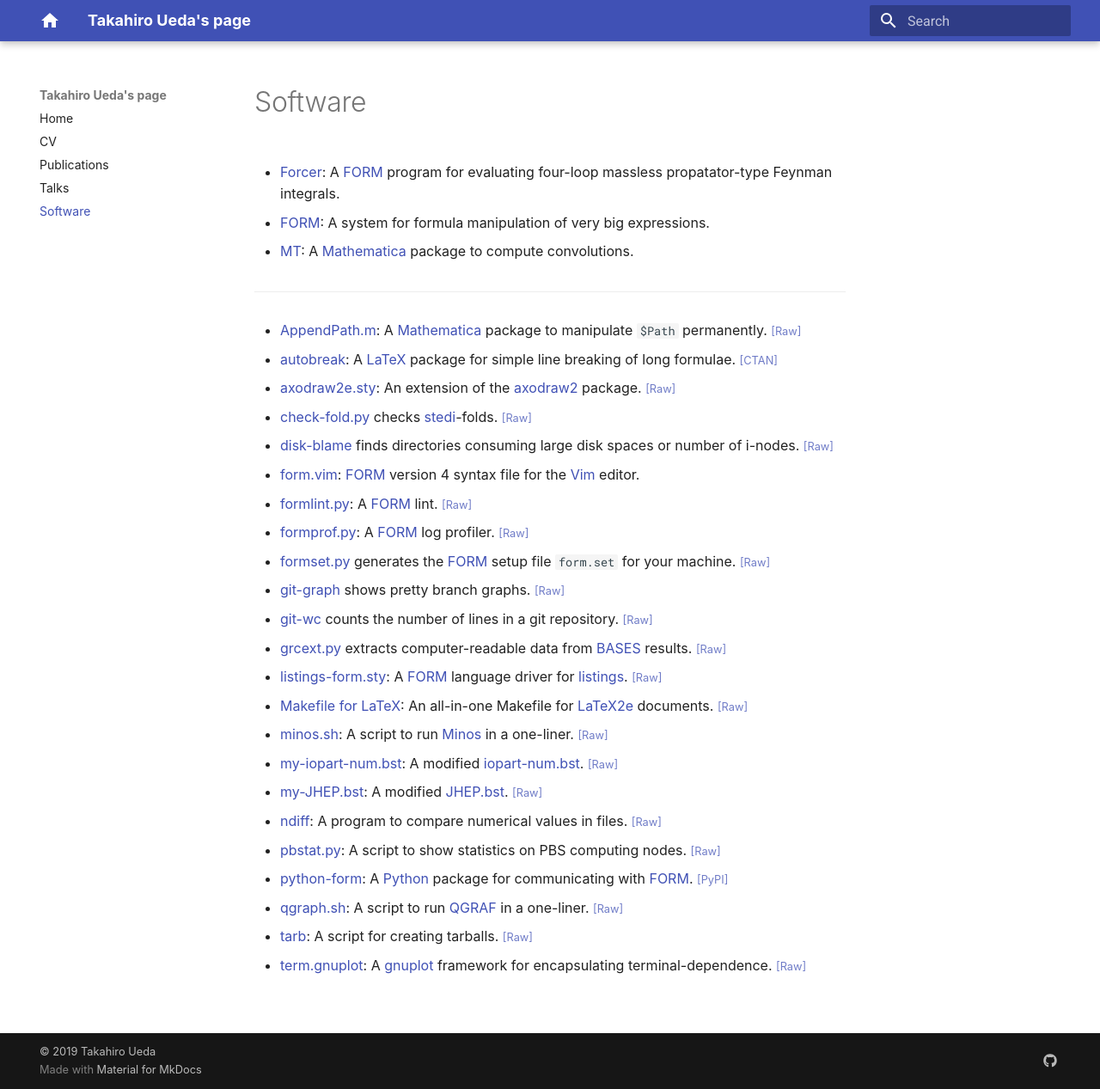
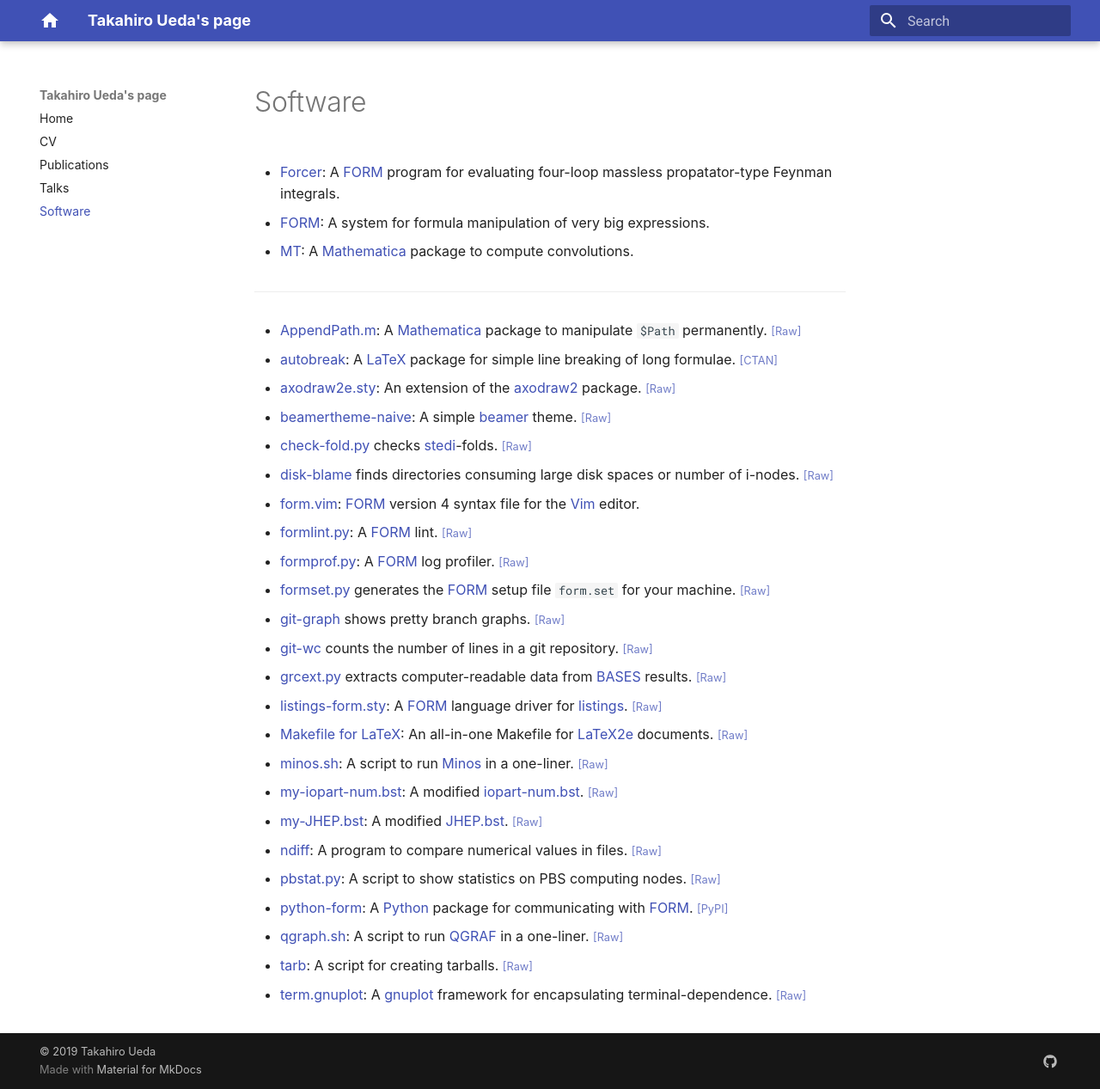
Before and after one commit to tueda/tueda.github.io, an MkDocs documentation site: the page built from docs/software.md, in a window 1280 px wide and 1267 px high. Shown: the whole window at 86% size. Built offline with MkDocs 1.6.1 and Material for MkDocs 9.7.7, drawn with Linux system fonts in a browser that asks for light colours; nearby versions of some CDN libraries.

Commit message:
Update the software page

```diff
--- a/docs/software.md
+++ b/docs/software.md
@@ -26,6 +26,10 @@
 - [axodraw2e.sty](https://gist.github.com/tueda/5d8a7ff9181ef630160703606f449597):
   An extension of the [axodraw2](https://www.ctan.org/pkg/axodraw2) package.
   <small>[[Raw]](https://gist.githubusercontent.com/tueda/5d8a7ff9181ef630160703606f449597/raw/axodraw2e.sty)</small>
+
+- [beamertheme-naive](https://github.com/tueda/beamertheme-naive):
+  A simple [beamer](https://github.com/josephwright/beamer) theme.
+  <small>[[Raw]](https://raw.githubusercontent.com/tueda/beamertheme-naive/master/beamerthemenaive.sty)</small>
 
 - [check-fold.py](https://gist.github.com/tueda/1e78d907130b0cd6c9b3)
   checks [stedi](https://www.nikhef.nl/~form/maindir/others/stedi/stedi.html)-folds.
```
